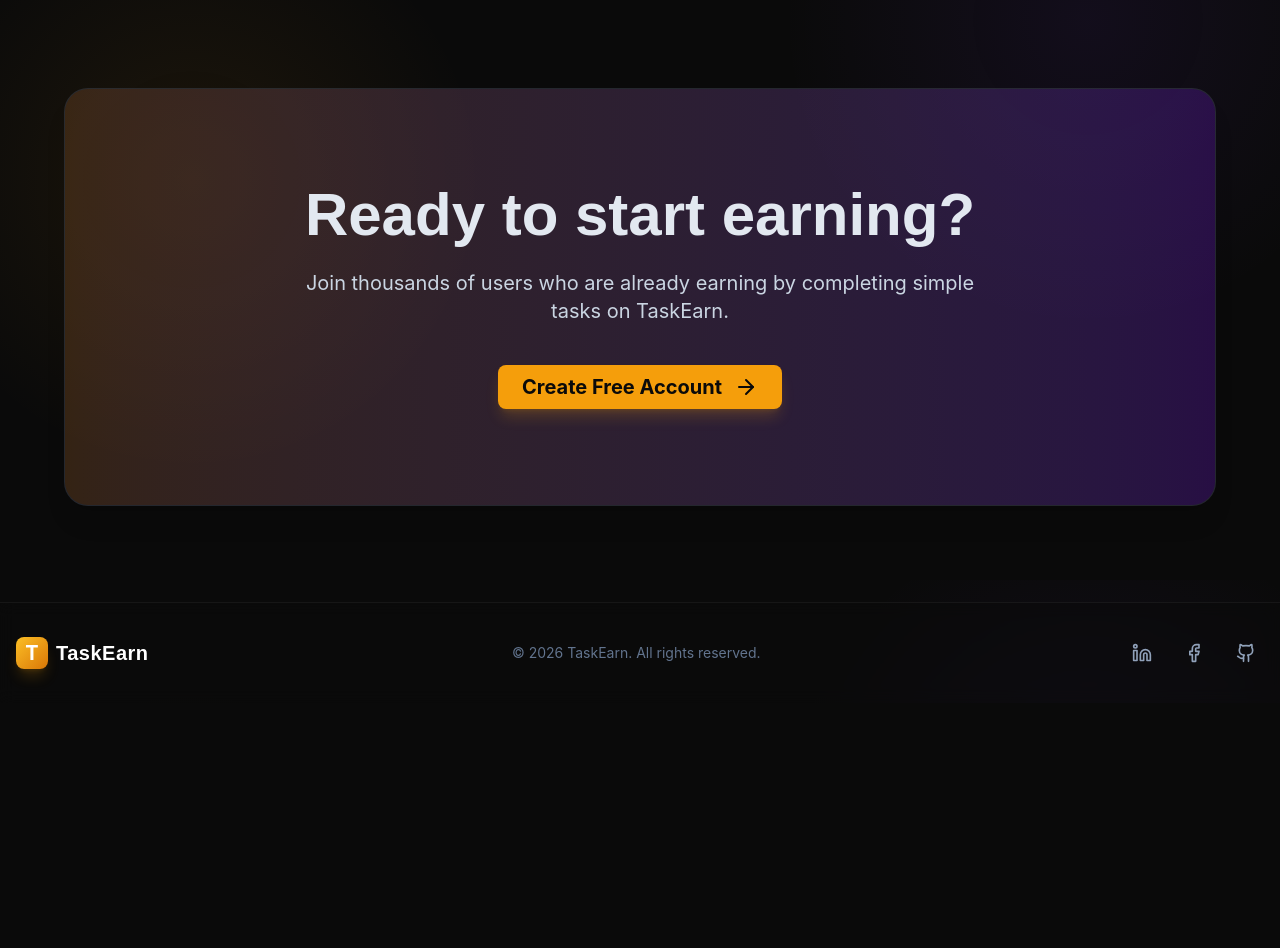
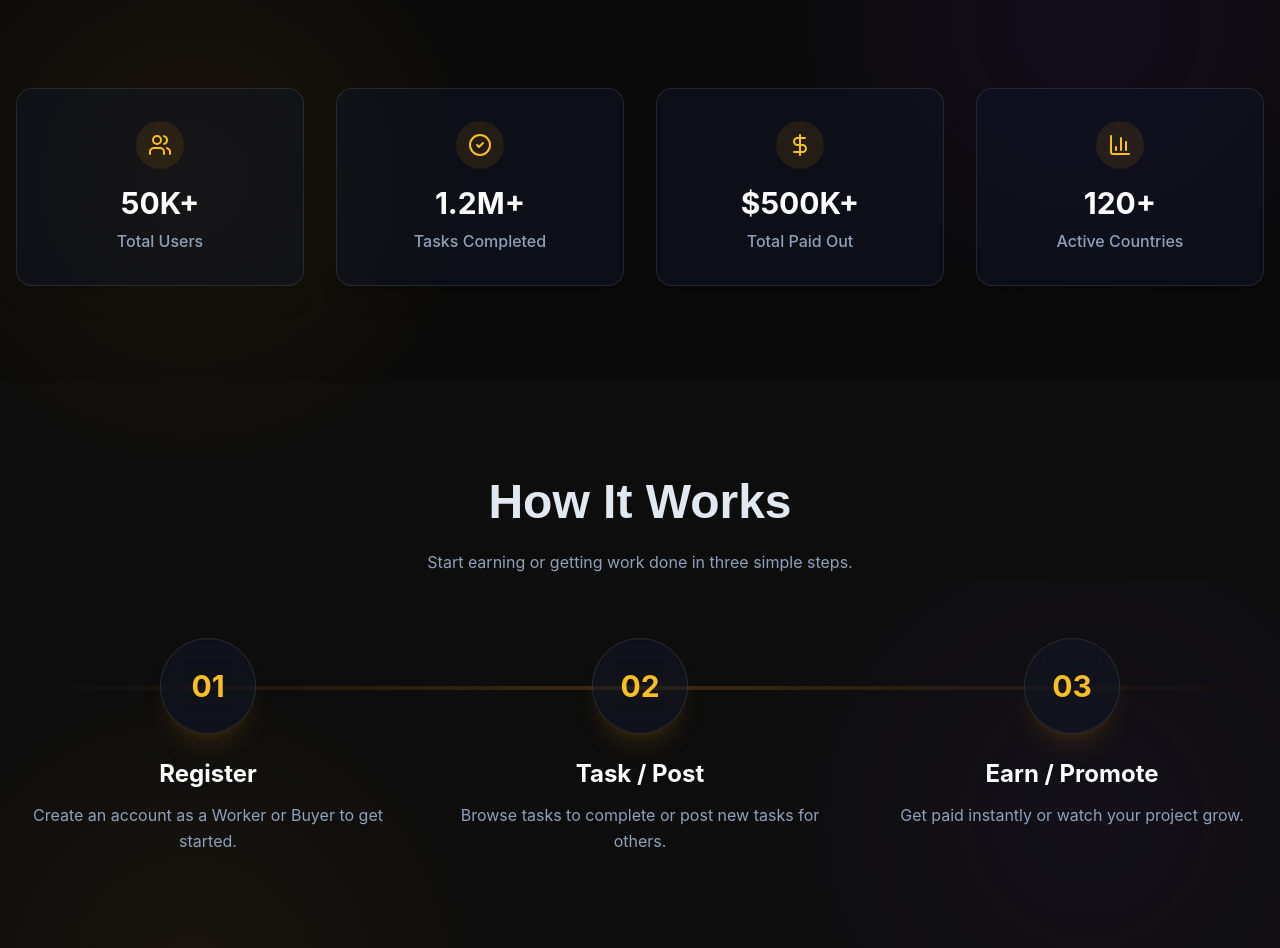
Before and after one commit to imtiaz-al-kabir/TaskEarn-Client, a React (Vite) app: page / in a window 1280 px wide. Shown: the part 1820-2768 px from the top of the page. Before the commit the page ends 2523 px from the top, so only its background shows below. Built offline with nearby package versions, Linux system fonts and the light colour scheme; no server answers.

Commit message:
buyer dashboard created

```diff
--- a/src/components/Footer.jsx
+++ b/src/components/Footer.jsx
@@ -2,9 +2,9 @@ import { Link } from 'react-router-dom';
 import { Linkedin, Facebook, Github } from 'lucide-react';
 
 const socials = [
-  { name: 'LinkedIn', href: 'https://linkedin.com', icon: Linkedin },
-  { name: 'Facebook', href: 'https://facebook.com', icon: Facebook },
-  { name: 'GitHub', href: 'https://github.com', icon: Github },
+  { name: 'LinkedIn', href: 'https://www.linkedin.com/in/imtiaz-al-kabir/', icon: Linkedin },
+  { name: 'Facebook', href: 'https://www.facebook.com/imtiaz.alkabir', icon: Facebook },
+  { name: 'GitHub', href: 'https://github.com/imtiaz-al-kabir/react-increment', icon: Github },
 ];
 
 export default function Footer() {
--- a/src/components/Navbar.jsx
+++ b/src/components/Navbar.jsx
@@ -75,9 +75,18 @@ export default function Navbar() {
             <div className="h-6 w-px bg-white/10" />
 
             <div className="flex items-center gap-4">
+              <a
+                href="https://github.com/imtiaz-al-kabir/react-increment"
+                target="_blank"
+                rel="noopener noreferrer"
+                className="btn-secondary text-sm !px-4 !py-2 border-brand-500/30 hover:border-brand-500"
+              >
+                Join as Developer
+              </a>
+
               {user ? (
                 <>
-                  <Link to="/dashboard" className="btn-secondary flex items-center gap-2 text-sm !py-1.5 !px-3">
+                  <Link to="/dashboard" className="btn-secondary flex items-center gap-2 text-sm !px-4 !py-2">
                     <LayoutDashboard size={16} />
                     <span>Dashboard</span>
                   </Link>
@@ -90,7 +99,7 @@ export default function Navbar() {
                   <Link to="/dashboard/profile" className="relative group">
                     <img
                       src={user.photoURL || `https://ui-avatars.com/api/?name=${encodeURIComponent(user.name || 'User')}&background=random`}
-                      alt=""
+                      alt="Profile"
                       className="w-9 h-9 rounded-full object-cover border-2 border-transparent group-hover:border-brand-400 transition-all"
                     />
                   </Link>
@@ -109,7 +118,7 @@ export default function Navbar() {
                     Log In
                   </Link>
                   <Link to="/register" className="btn-primary text-sm !px-5 !py-2">
-                    Get Started
+                    Register
                   </Link>
                 </>
               )}
@@ -146,12 +155,14 @@ export default function Navbar() {
                     </div>
                   </div>
                   <Link to="/dashboard" className="btn-secondary w-full justify-center">Dashboard</Link>
+                  <a href="https://github.com/imtiaz-al-kabir/react-increment" target="_blank" rel="noopener noreferrer" className="btn-secondary w-full justify-center border-brand-500/30 text-brand-400">Join as Developer</a>
                   <button onClick={handleLogout} className="btn-secondary w-full justify-center text-red-400 hover:bg-red-500/10 hover:text-red-300">Logout</button>
                 </div>
               ) : (
                 <div className="grid grid-cols-2 gap-3">
                   <Link to="/login" className="btn-secondary justify-center text-center">Log In</Link>
-                  <Link to="/register" className="btn-primary justify-center text-center">Sign Up</Link>
+                  <Link to="/register" className="btn-primary justify-center text-center">Register</Link>
+                  <a href="https://github.com/imtiaz-al-kabir/react-increment" target="_blank" rel="noopener noreferrer" className="col-span-2 btn-secondary justify-center text-center border-brand-500/30 text-brand-400">Join as Developer</a>
                 </div>
               )}
               <div className="h-px bg-white/10 my-2" />
--- a/src/pages/Home.jsx
+++ b/src/pages/Home.jsx
@@ -4,7 +4,7 @@ import { motion } from 'framer-motion';
 import { Swiper, SwiperSlide } from 'swiper/react';
 import { Autoplay, Pagination, EffectCoverflow } from 'swiper/modules';
 import api from '../lib/api.js';
-import { ArrowRight, Star, Shield, Zap, TrendingUp, Users, DollarSign } from 'lucide-react';
+import { ArrowRight, Star, Shield, Zap, TrendingUp, Users, DollarSign, CheckCircle2, MessageCircle, BarChart3, HelpCircle, ChevronDown, ChevronUp } from 'lucide-react';
 import clsx from 'clsx';
 import 'swiper/css';
 import 'swiper/css/pagination';
@@ -14,6 +14,27 @@ const features = [
   { title: 'Instant Earnings', icon: Zap, desc: 'Complete tasks and see your balance grow immediately.' },
   { title: 'Secure Payments', icon: Shield, desc: 'withdraw your earnings safely via Stripe or Crypto.' },
   { title: 'Growing Community', icon: Users, desc: 'Join thousands of workers and buyers worldwide.' },
+];
+
+const testimonials = [
+  { name: 'Sarah J.', role: 'Worker', quote: 'TaskEarn helped me pay off my student loans. The tasks are easy and payments are instant.', img: 'https://images.unsplash.com/photo-1494790108377-be9c29b29330?auto=format&fit=crop&q=80&w=150&h=150' },
+  { name: 'Michael C.', role: 'Buyer', quote: 'I get quality work done for my business at a fraction of the cost. Highly recommended!', img: 'https://images.unsplash.com/photo-1507003211169-0a1dd7228f2d?auto=format&fit=crop&q=80&w=150&h=150' },
+  { name: 'Jessica L.', role: 'Worker', quote: 'Love the platform design and how easy it is to find tasks that match my skills.', img: 'https://images.unsplash.com/photo-1438761681033-6461ffad8d80?auto=format&fit=crop&q=80&w=150&h=150' },
+  { name: 'David R.', role: 'Buyer', quote: 'The best micro-task platform I have used. Great support and user-friendly interface.', img: 'https://images.unsplash.com/photo-1500648767791-00dcc994a43e?auto=format&fit=crop&q=80&w=150&h=150' },
+];
+
+const statsData = [
+  { label: 'Total Users', value: '50K+', icon: Users },
+  { label: 'Tasks Completed', value: '1.2M+', icon: CheckCircle2 },
+  { label: 'Total Paid Out', value: '$500K+', icon: DollarSign },
+  { label: 'Active Countries', value: '120+', icon: BarChart3 },
+];
+
+const faqs = [
+  { question: 'How do I earn money?', answer: 'Simply sign up as a worker, browse available tasks, complete them according to instructions, and get paid once approved.' },
+  { question: 'Is there a fee to withdraw?', answer: 'We charge a small 5% processing fee on withdrawals to cover payment gateway costs.' },
+  { question: 'How do I post a task?', answer: 'Register as a buyer, deposit coins, and use the "Add Task" form to describe your requirements and set a budget.' },
+  { question: 'What is the minimum withdrawal?', answer: 'The minimum withdrawal amount is 200 coins, which is equivalent to $10. (20 coins = $1)' },
 ];
 
 export default function Home() {
@@ -175,6 +196,119 @@ export default function Home() {
         </div>
       </section>
 
+      {/* Stats Section */}
+      <section className="py-24 px-4 relative z-10">
+        <div className="max-w-7xl mx-auto grid grid-cols-2 md:grid-cols-4 gap-8">
+          {statsData.map((s, i) => (
+            <motion.div
+              key={i}
+              initial={{ opacity: 0, scale: 0.9 }}
+              whileInView={{ opacity: 1, scale: 1 }}
+              viewport={{ once: true }}
+              transition={{ delay: i * 0.1 }}
+              className="glass p-8 rounded-2xl text-center border-brand-500/10 hover:border-brand-500/30 transition-all"
+            >
+              <div className="w-12 h-12 mx-auto bg-brand-500/10 rounded-full flex items-center justify-center text-brand-400 mb-4">
+                <s.icon size={24} />
+              </div>
+              <h3 className="text-3xl font-bold text-white mb-2">{s.value}</h3>
+              <p className="text-slate-400 font-medium">{s.label}</p>
+            </motion.div>
+          ))}
+        </div>
+      </section>
+
+      {/* How It Works Section */}
+      <section className="py-24 px-4 bg-dark-900/30">
+        <div className="max-w-7xl mx-auto">
+          <div className="text-center mb-16">
+            <h2 className="text-4xl md:text-5xl font-display font-bold mb-6">How It Works</h2>
+            <p className="text-slate-400 max-w-2xl mx-auto">Start earning or getting work done in three simple steps.</p>
+          </div>
+          <div className="grid md:grid-cols-3 gap-12 relative">
+            {/* Connecting Line (Desktop) */}
+            <div className="hidden md:block absolute top-12 left-0 right-0 h-1 bg-gradient-to-r from-transparent via-brand-500/20 to-transparent" />
+
+            {[
+              { step: '01', title: 'Register', desc: 'Create an account as a Worker or Buyer to get started.' },
+              { step: '02', title: 'Task / Post', desc: 'Browse tasks to complete or post new tasks for others.' },
+              { step: '03', title: 'Earn / Promote', desc: 'Get paid instantly or watch your project grow.' },
+            ].map((item, i) => (
+              <motion.div
+                key={i}
+                initial={{ opacity: 0, y: 20 }}
+                whileInView={{ opacity: 1, y: 0 }}
+                viewport={{ once: true }}
+                transition={{ delay: i * 0.2 }}
+                className="relative z-10 text-center"
+              >
+                <div className="w-24 h-24 mx-auto glass rounded-full flex items-center justify-center text-3xl font-bold text-brand-400 border-4 border-dark-950 mb-6 shadow-xl shadow-brand-500/10">
+                  {item.step}
+                </div>
+                <h3 className="text-2xl font-bold mb-3 text-white">{item.title}</h3>
+                <p className="text-slate-400 leading-relaxed">{item.desc}</p>
+              </motion.div>
+            ))}
+          </div>
+        </div>
+      </section>
+
+      {/* Testimonials Section */}
+      <section className="py-24 px-4 relative overflow-hidden">
+        <div className="max-w-7xl mx-auto">
+          <div className="text-center mb-16">
+            <h2 className="text-4xl md:text-5xl font-display font-bold mb-6">User Reviews</h2>
+            <p className="text-slate-400">See what our community has to say about TaskEarn.</p>
+          </div>
+
+          <Swiper
+            spaceBetween={30}
+            slidesPerView={1}
+            breakpoints={{
+              640: { slidesPerView: 2 },
+              1024: { slidesPerView: 3 },
+            }}
+            autoplay={{ delay: 4000, disableOnInteraction: false }}
+            modules={[Autoplay]}
+            className="pb-12"
+          >
+            {testimonials.map((t, i) => (
+              <SwiperSlide key={i}>
+                <div className="glass p-8 rounded-2xl h-full flex flex-col border-brand-500/10">
+                  <div className="flex items-center gap-4 mb-6">
+                    <img src={t.img} alt={t.name} className="w-12 h-12 rounded-full object-cover ring-2 ring-brand-500/50" />
+                    <div>
+                      <h4 className="font-bold text-white">{t.name}</h4>
+                      <span className="text-xs font-medium text-brand-400 bg-brand-500/10 px-2 py-0.5 rounded-full">{t.role}</span>
+                    </div>
+                  </div>
+                  <p className="text-slate-300 italic flex-1">"{t.quote}"</p>
+                  <div className="flex gap-1 text-amber-400 mt-4">
+                    {[...Array(5)].map((_, i) => <Star key={i} size={14} fill="currentColor" />)}
+                  </div>
+                </div>
+              </SwiperSlide>
+            ))}
+          </Swiper>
+        </div>
+      </section>
+
+      {/* FAQ Section */}
+      <section className="py-24 px-4 bg-dark-900/30">
+        <div className="max-w-3xl mx-auto">
+          <div className="text-center mb-16">
+            <h2 className="text-4xl md:text-5xl font-display font-bold mb-6">Frequently Asked Questions</h2>
+            <p className="text-slate-400">Got questions? We have answers.</p>
+          </div>
+
+          <div className="space-y-4">
+            {faqs.map((faq, i) => (
+              <FAQItem key={i} faq={faq} />
+            ))}
+          </div>
+        </div>
+      </section>
+
       {/* CTA Section */}
       <section className="py-24 px-4">
         <div className="max-w-6xl mx-auto glass p-12 md:p-24 rounded-3xl text-center relative overflow-hidden">
@@ -194,3 +328,29 @@ export default function Home() {
     </div>
   );
 }
+
+function FAQItem({ faq }) {
+  const [isOpen, setIsOpen] = useState(false);
+
+  return (
+    <div className="glass rounded-xl overflow-hidden border-brand-500/10">
+      <button
+        onClick={() => setIsOpen(!isOpen)}
+        className="w-full flex items-center justify-between p-6 text-left hover:bg-white/5 transition-colors"
+      >
+        <span className="font-bold text-lg text-slate-200">{faq.question}</span>
+        {isOpen ? <ChevronUp className="text-brand-400" /> : <ChevronDown className="text-slate-500" />}
+      </button>
+      <motion.div
+        initial={false}
+        animate={{ height: isOpen ? 'auto' : 0, opacity: isOpen ? 1 : 0 }}
+        transition={{ duration: 0.3 }}
+        className="overflow-hidden"
+      >
+        <div className="p-6 pt-0 text-slate-400 leading-relaxed border-t border-white/5">
+          {faq.answer}
+        </div>
+      </motion.div>
+    </div>
+  );
+}
```
Also changed, not shown: src/context/AuthContext.jsx (+23 -9 lines), src/pages/dashboard/DashboardIndex.jsx (+14 -1 lines).
